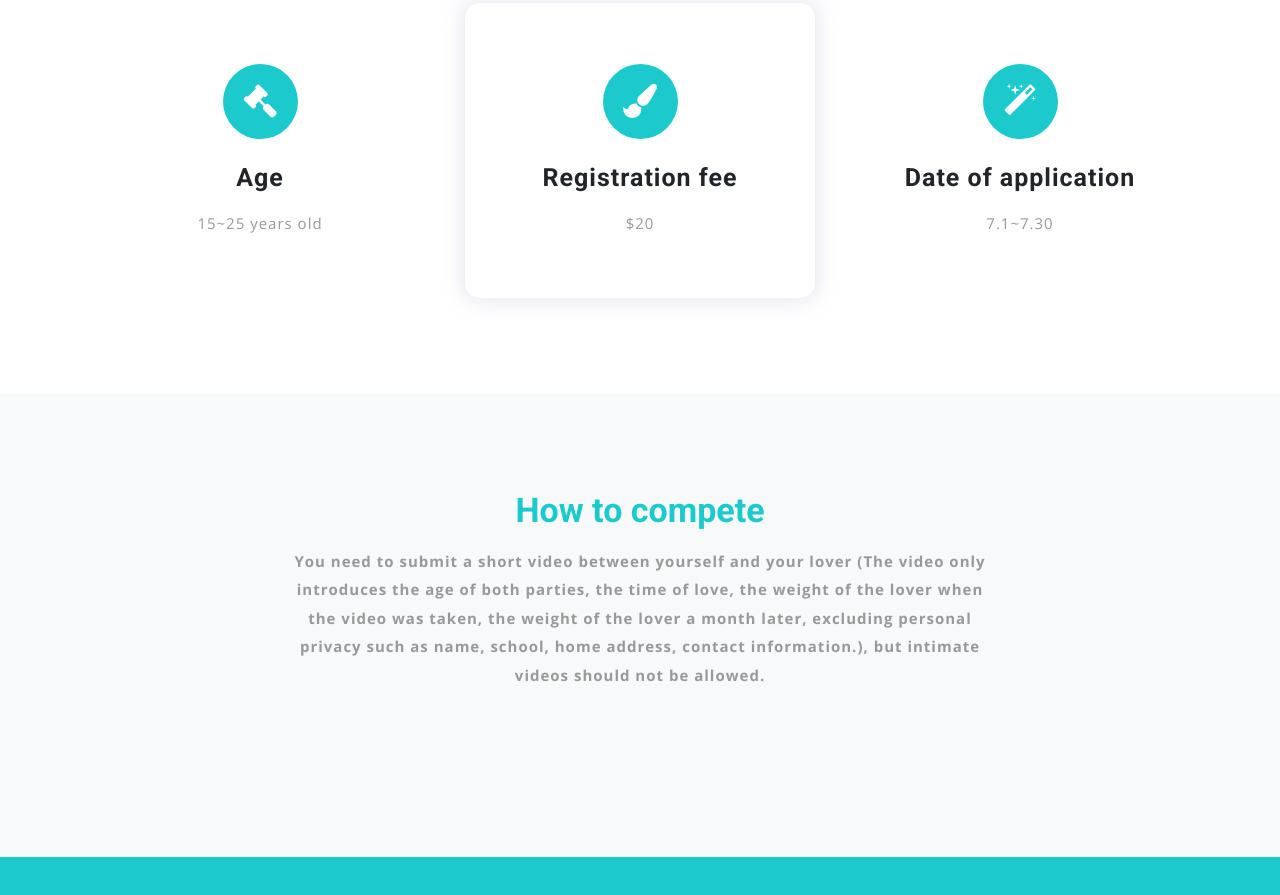
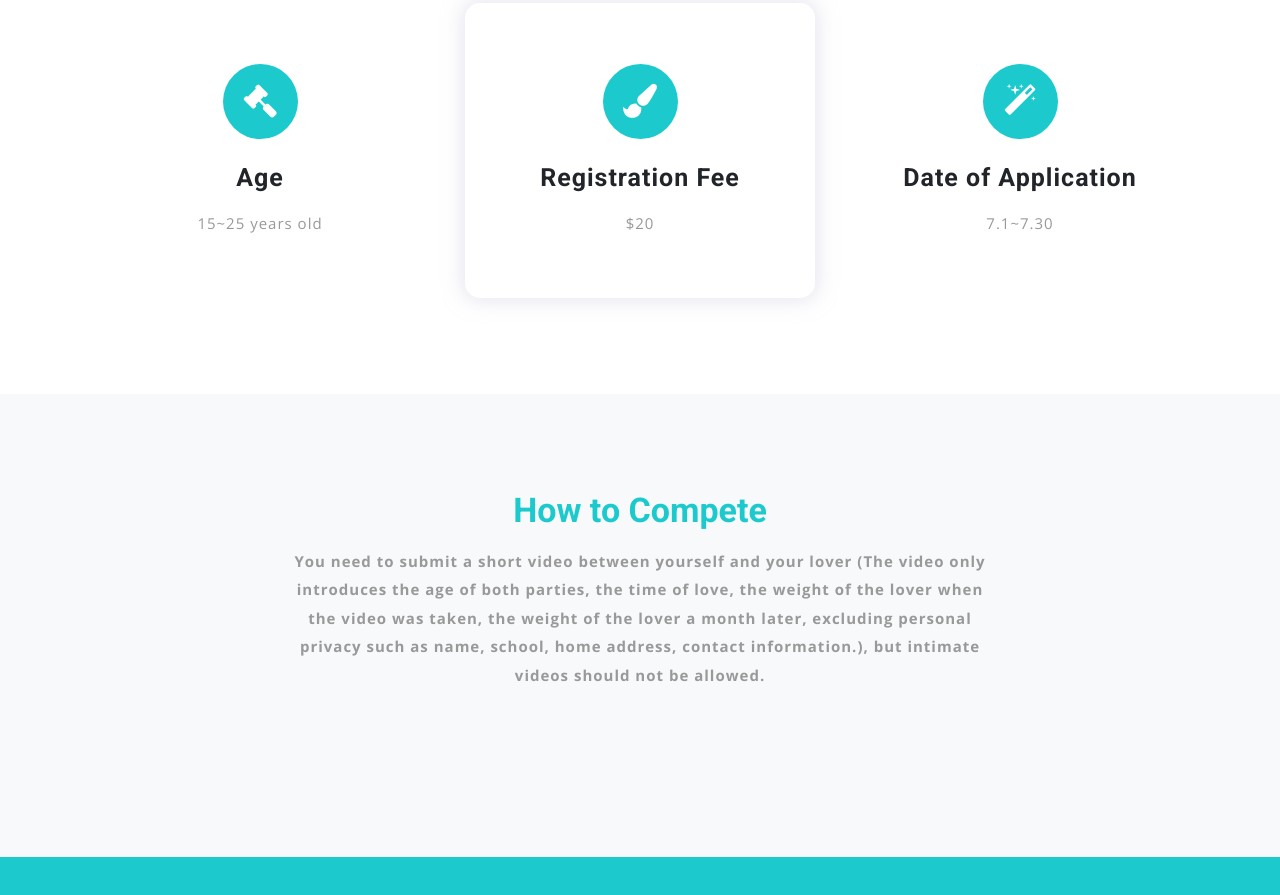
Before and after one commit to qlxsply123/qlxsply123, a plain HTML site: page index.html in a window 1280 px wide. Shown: the part 1888-2783 px from the top of the page. Drawn offline with nearby package versions, Linux system fonts and the light colour scheme.

Commit message:
Add files via upload

```diff
--- a/index.html
+++ b/index.html
@@ -168,7 +168,7 @@
 					<div class="card active">
 						<div class="card-body">
 							<i class="fa fa-paint-brush mb-4" aria-hidden="true"></i>
-							<h5 class="card-title mb-3">Registration fee</h5>
+							<h5 class="card-title mb-3">Registration Fee</h5>
 							<p class="card-text"> $20 </p>
 						</div>
 					</div>
@@ -177,7 +177,7 @@
 					<div class="card">
 						<div class="card-body">
 							<i class="fa fa-magic mb-4" aria-hidden="true"></i>
-							<h5 class="card-title mb-3">Date of application</h5>
+							<h5 class="card-title mb-3">Date of Application</h5>
 							<p class="card-text">7.1~7.30</p>
 						</div>
 					</div>
@@ -190,7 +190,7 @@
 	<!-- apps -->
 	<div class="newsletter_right_w3w3pvt-lau bg-li py-5">
 		<div class="container py-xl-5 py-lg-3">
-			<h3 class="tittle text-center text-black font-weight-bold">How to compete</h3>
+			<h3 class="tittle text-center text-black font-weight-bold">How to Compete</h3>
 			<p class="sub-tittle text-center mt-3 mb-sm-5 mb-4"><strong>You need to submit a short video between yourself and your lover (The video only introduces the age of both parties, the time of love, the weight of the lover when the video was taken, the weight of the lover a month later, excluding personal privacy such as name, school, home address, contact information.), but intimate videos should not be allowed.</strong></p>
 			<ul class="list-unstyled apps-lists text-center mt-sm-5">
 				<li> </li>
```
